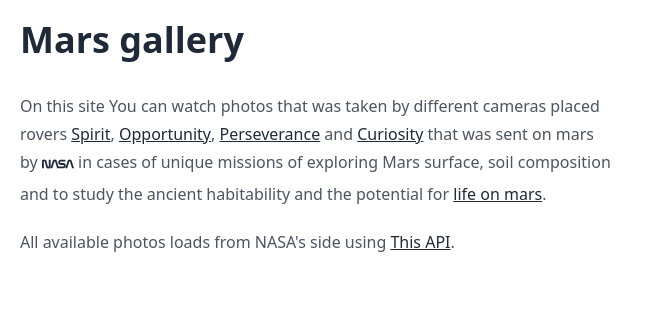
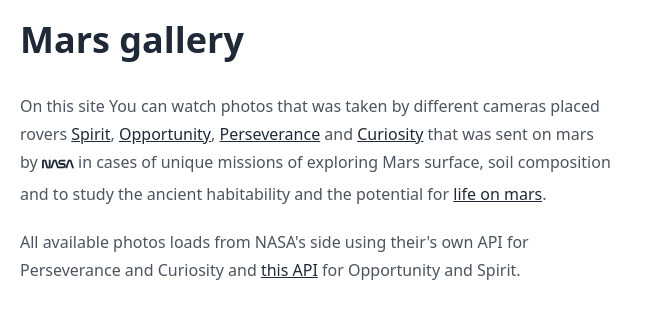
Before and after one commit to wvovaw/mars-gallery, a Nuxt app: page /about in a window 1280 px wide. Shown: the top 318 px of the page, without its empty margins (0-653 px from the left). Built offline with nearby package versions, Linux system fonts and the light colour scheme.

Commit message:
Debounce getPhotos function. Fix nav  dropdown

```diff
--- a/components/TheNavbar.vue
+++ b/components/TheNavbar.vue
@@ -52,10 +52,10 @@
           class="dropdown-content menu menu-compact mt-3 p-2 shadow bg-base-200 rounded-box w-52"
         >
           <li tabindex="0" class="">
-            <NuxtLink to="/rovers" class=""
-              >Rovers
+            <a>
+              <NuxtLink to="/rovers">Rovers</NuxtLink>
               <Icon name="ion:ios-arrow-down" size="1em" />
-            </NuxtLink>
+            </a>
             <ul class="bg-base-300 px-2 mr-2 menu menu-compact relative left-1">
               <li><NuxtLink to="/rovers/Spirit" class="">Spirit</NuxtLink></li>
               <li>
--- a/layouts/galery.vue
+++ b/layouts/galery.vue
@@ -16,7 +16,7 @@
     <div class="filters pb-2 bg-base-200 drop-shadow-xl">
       <slot name="filters" />
     </div>
-    <div class="drawer drawer-mobile relative h-[90dvh]">
+    <div class="drawer drawer-mobile relative h-[79dvh]">
       <input id="drawer" type="checkbox" class="drawer-toggle" />
       <slot name="content" />
 
--- a/pages/about.vue
+++ b/pages/about.vue
@@ -27,8 +27,12 @@
       <a href="https://youtu.be/AZKcl4-tcuo">life on mars</a>.
     </p>
     <p>
-      All available photos loads from NASA's side using
-      <a href="https://github.com/chrisccerami/mars-photo-api/">This API</a>.
+      All available photos loads from NASA's side using their's own API for
+      Perseverance and Curiosity and
+      <a href="https://github.com/wvovaw/mars-exploration-rovers-photos-api"
+        >this API</a
+      >
+      for Opportunity and Spirit.
     </p>
   </div>
 </template>
--- a/pages/index.vue
+++ b/pages/index.vue
@@ -8,7 +8,8 @@
         <div class="max-w-md">
           <h1 class="mb-5 text-5xl font-bold">Mars gallery</h1>
           <p class="mb-5">
-            The place where You can see all<sup>?</sup> photos from
+            A place where you can view all available photos of mars ever taken
+            by the nasa
             <a href="https://mars.nasa.gov/" class="hover:text-info"
               ><Icon name="simple-icons:nasa" size="2rem"
             /></a>
--- a/pages/rovers/curiosity.vue
+++ b/pages/rovers/curiosity.vue
@@ -1,4 +1,5 @@
 <script setup lang="ts">
+import { useDebounceFn } from "@vueuse/core";
 definePageMeta({ layout: false });
 const roverName = "curiosity";
 
@@ -31,7 +32,7 @@
   selectedCameras.value = [];
 };
 
-const getPhotos = async () => {
+const getPhotos = useDebounceFn(async () => {
   const url =
     `/api/curiosity?` +
     new URLSearchParams({
@@ -50,7 +51,7 @@
       search: selectedCameras.value.join("|"),
     }).toString();
   data.value = await $fetch(url);
-};
+}, 600);
 const nextPage = () => {
   if (selectedPage.value < numOfPages.value) selectedPage.value++;
 };
--- a/pages/rovers/opportunity.vue
+++ b/pages/rovers/opportunity.vue
@@ -1,4 +1,5 @@
 <script setup lang="ts">
+import { useDebounceFn } from "@vueuse/core";
 definePageMeta({ layout: false });
 const roverName = "opportunity";
 
@@ -26,7 +27,7 @@
   selectedCameras.value = [];
 };
 
-const getPhotos = async () => {
+const getPhotos = useDebounceFn(async () => {
   const params = {
     rover: roverName,
     page_limit: itemsPerPage.value,
@@ -46,7 +47,7 @@
 
   const url = `/api/mer?` + new URLSearchParams(params).toString();
   data.value = await $fetch(url);
-};
+}, 600);
 const nextPage = () => {
   if (selectedPage.value < numOfPages.value) selectedPage.value++;
 };
--- a/pages/rovers/perseverance.vue
+++ b/pages/rovers/perseverance.vue
@@ -1,4 +1,6 @@
 <script setup lang="ts">
+import { useDebounceFn } from "@vueuse/core";
+
 definePageMeta({ layout: false });
 const roverName = "perseverance";
 
@@ -7,7 +9,6 @@
 const rover = (await $fetch(`/api/roversList`))[0];
 let data = ref<Record<string, any>>({ images: [] });
 let latest = await $fetch(`/api/perseveranceLatest`);
-console.log(latest);
 
 // - Filters
 const fromSol = ref<Number | undefined>(undefined);
@@ -31,7 +32,7 @@
   selectedCameras.value = [];
 };
 
-const getPhotos = async () => {
+const getPhotos = useDebounceFn(async () => {
   const url =
     `/api/perseverance?` +
     new URLSearchParams({
@@ -48,7 +49,8 @@
     }).toString();
 
   data.value = await $fetch(url);
-};
+}, 600);
+
 const nextPage = () => {
   if (selectedPage.value < numOfPages.value) selectedPage.value++;
 };
--- a/pages/rovers/spirit.vue
+++ b/pages/rovers/spirit.vue
@@ -1,4 +1,5 @@
 <script setup lang="ts">
+import { useDebounceFn } from "@vueuse/core";
 definePageMeta({ layout: false });
 const roverName = "spirit";
 
@@ -26,7 +27,7 @@
   selectedCameras.value = [];
 };
 
-const getPhotos = async () => {
+const getPhotos = useDebounceFn(async () => {
   const params = {
     rover: roverName,
     page_limit: itemsPerPage.value,
@@ -46,7 +47,7 @@
 
   const url = `/api/mer?` + new URLSearchParams(params).toString();
   data.value = await $fetch(url);
-};
+}, 600);
 const nextPage = () => {
   if (selectedPage.value < numOfPages.value) selectedPage.value++;
 };
```
Also changed, not shown: public/hero.jpg.
